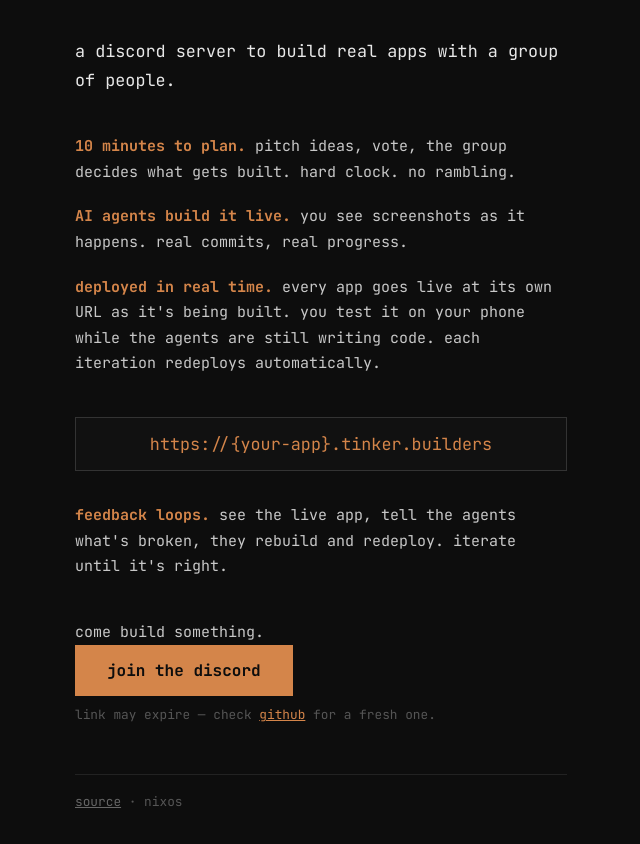
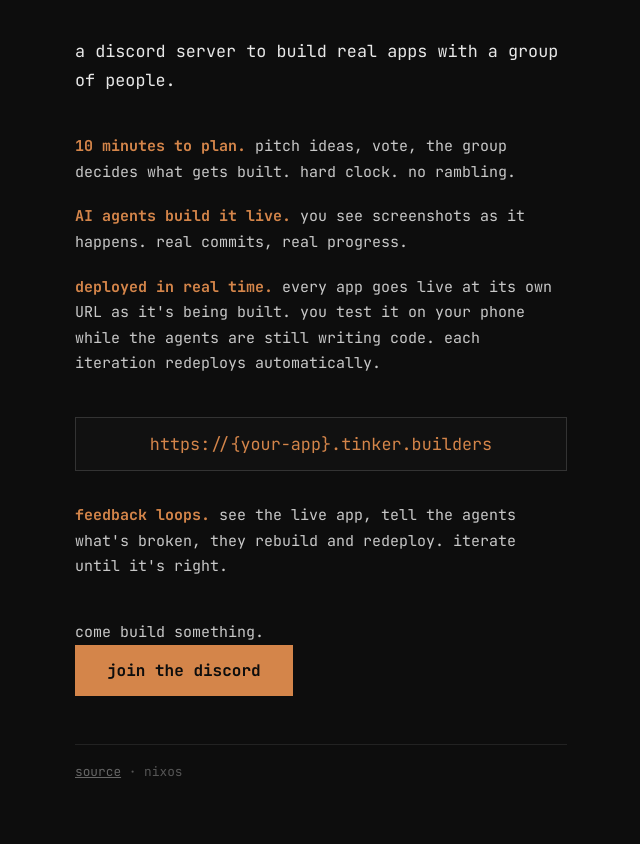
Before and after one commit to gudnuf/tinker, a plain HTML site: page docs/index.html in a window 1280 px wide. Shown: the part 146-990 px from the top of the page, without its empty margins (319-959 px from the left). Drawn offline with Linux system fonts and the light colour scheme.

Commit message:
fix: remove invite-note

```diff
--- a/docs/index.html
+++ b/docs/index.html
@@ -130,7 +130,6 @@
   <p>come build something.</p>
   <!-- MAINTAINER: invite link expires. regenerate in Discord, update href. -->
   <a class="btn" href="https://discord.gg/pECcnPn5">join the discord</a>
-  <p class="invite-note">link may expire &mdash; check <a href="https://github.com/gudnuf/tinker">github</a> for a fresh one.</p>
 </div>
 
 <div class="footer">
```
